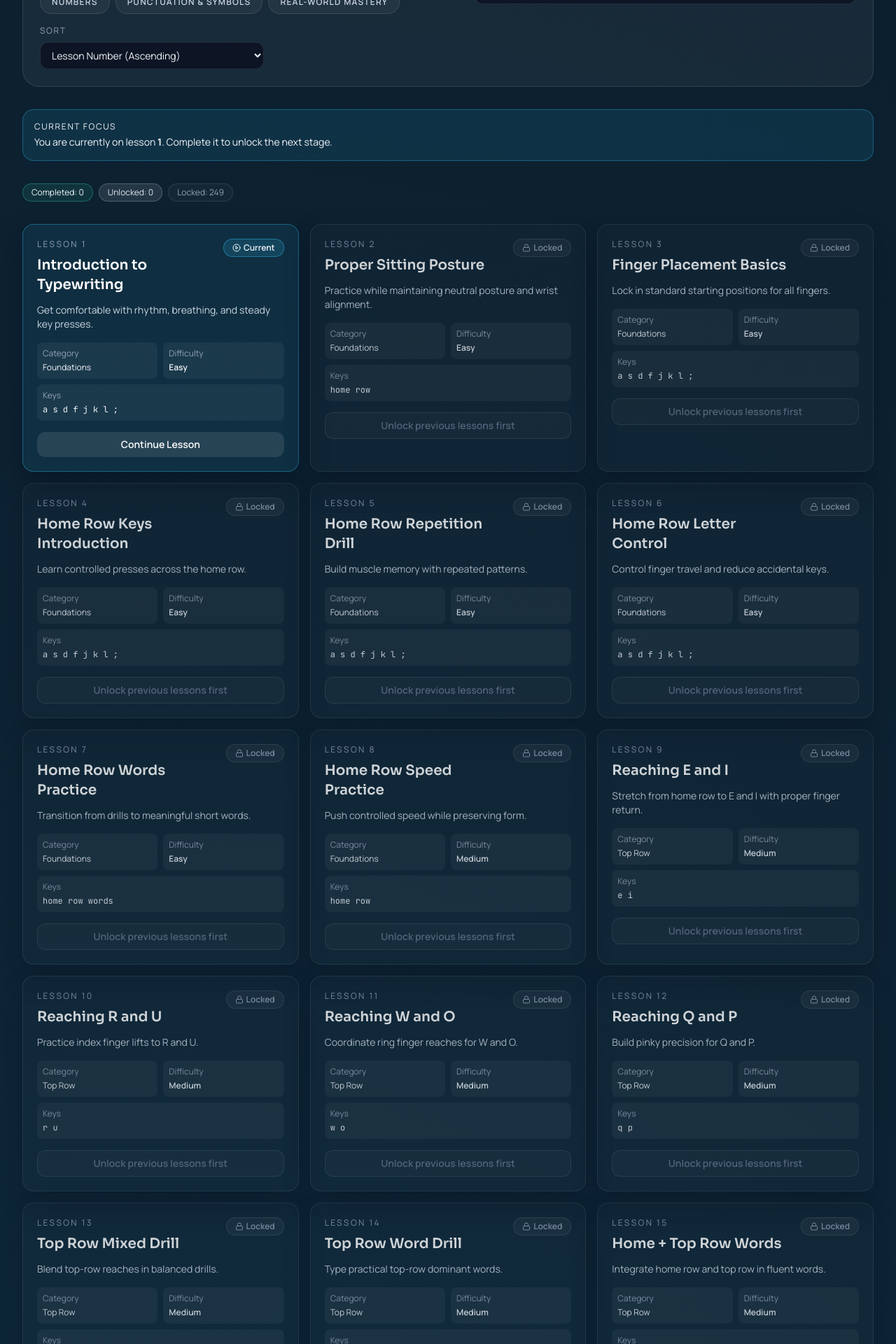
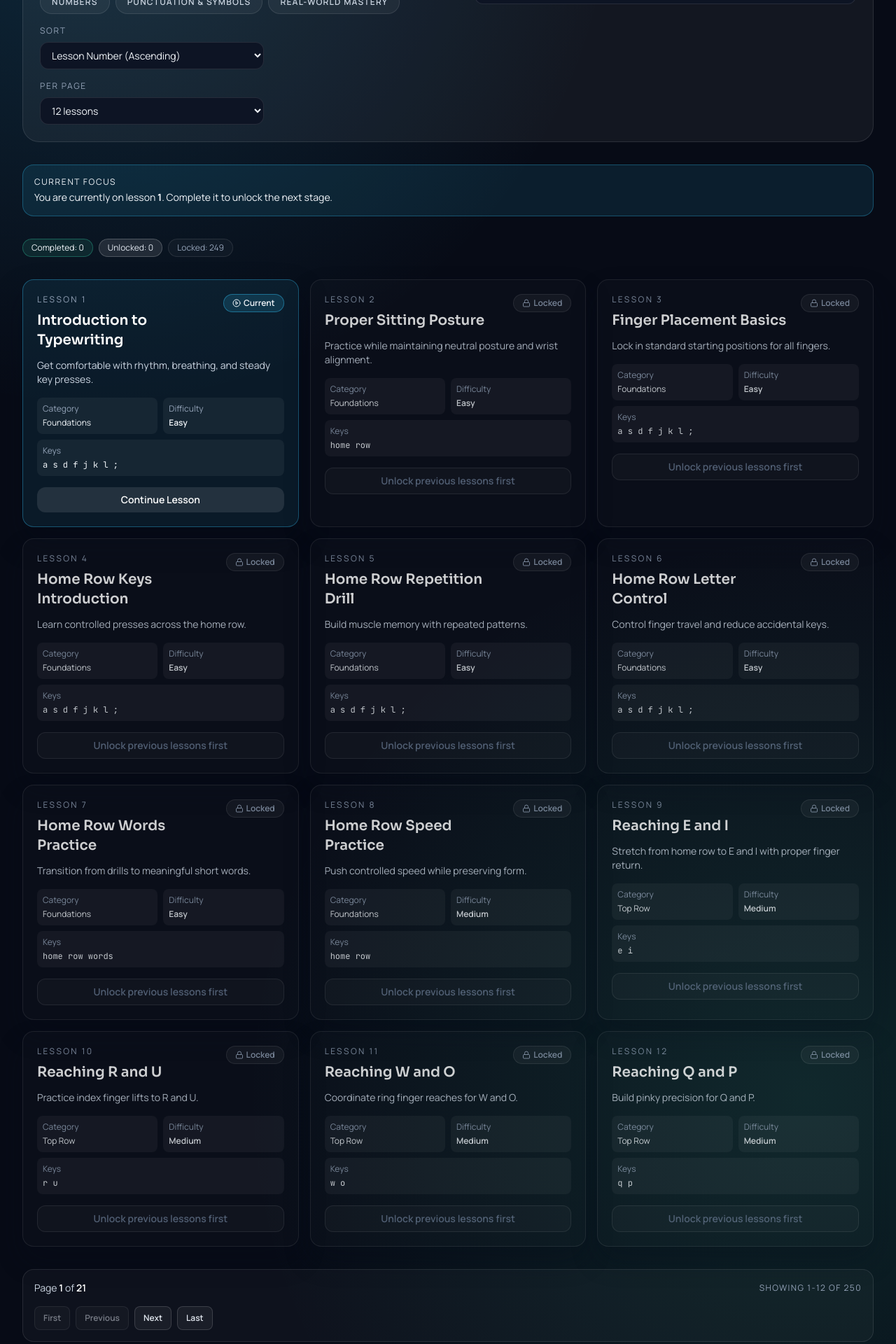
Before and after one commit to Arbab-ofc/Typing-Academy, a React (Vite) app: page /lessons in a window 1280 px wide. Shown: the part 420-2340 px from the top of the page at 70% size. Built offline with nearby package versions, Linux system fonts and the light colour scheme.

Commit message:
Add lesson pagination and redesign mobile hamburger dropdown menu

```diff
--- a/src/components/layout/MobileMenu.jsx
+++ b/src/components/layout/MobileMenu.jsx
@@ -4,16 +4,23 @@ export default function MobileMenu({ isOpen, links, onClose }) {
   if (!isOpen) return null;
 
   return (
-    <div className="border-t border-white/10 bg-ink-900 px-4 py-3 md:hidden">
-      <nav className="flex flex-col gap-2">
+    <div className="px-4 pb-4 pt-2 md:hidden">
+      <div className="overflow-hidden rounded-2xl border border-white/15 bg-ink-900/95 shadow-panel backdrop-blur">
+        <div className="border-b border-white/10 px-4 py-3">
+          <p className="text-xs uppercase tracking-[0.14em] text-slate-400">Menu</p>
+        </div>
+
+        <nav className="grid gap-1 p-2">
           {links.map((item) => (
             <NavLink
               key={item.to}
               to={item.to}
               onClick={onClose}
               className={({ isActive }) =>
-              `rounded-lg px-3 py-2 text-sm font-semibold ${
-                isActive ? 'bg-white/10 text-white' : 'text-slate-300 hover:bg-white/5 hover:text-white'
+                `rounded-xl px-4 py-3 text-sm font-semibold transition ${
+                  isActive
+                    ? 'bg-gradient-to-r from-ocean-500/30 to-mint-500/30 text-white'
+                    : 'text-slate-200 hover:bg-white/10 hover:text-white'
                 }`
               }
             >
@@ -22,5 +29,6 @@ export default function MobileMenu({ isOpen, links, onClose }) {
           ))}
         </nav>
       </div>
+    </div>
   );
 }
--- a/src/components/layout/Navbar.jsx
+++ b/src/components/layout/Navbar.jsx
@@ -45,7 +45,7 @@ export default function Navbar() {
         <button
           type="button"
           onClick={() => setIsOpen((prev) => !prev)}
-          className="focus-ring inline-flex rounded-lg border border-white/10 p-2 text-slate-100 md:hidden"
+          className="focus-ring inline-flex rounded-xl border border-white/15 bg-white/[0.03] p-2.5 text-slate-100 transition hover:bg-white/10 md:hidden"
           aria-label="Toggle navigation"
         >
           {isOpen ? <FiX /> : <FiMenu />}
--- a/src/pages/LessonsPage.jsx
+++ b/src/pages/LessonsPage.jsx
@@ -1,4 +1,4 @@
-import { useMemo, useState } from 'react';
+import { useEffect, useMemo, useState } from 'react';
 import { Link } from 'react-router-dom';
 import { LESSONS, LESSON_CATEGORIES } from '../data/lessons';
 import { useAcademyContext } from '../hooks/useAcademyContext';
@@ -14,6 +14,8 @@ export default function LessonsPage() {
   const [activeCategory, setActiveCategory] = useState('All');
   const [query, setQuery] = useState('');
   const [sortBy, setSortBy] = useState('id-asc');
+  const [currentPage, setCurrentPage] = useState(1);
+  const [pageSize, setPageSize] = useState(12);
   const { progress, progressSummary, settings } = useAcademyContext();
   const learningMode = settings.learningMode || 'mission';
 
@@ -36,6 +38,23 @@ export default function LessonsPage() {
     }
     return items;
   }, [filteredLessons, sortBy]);
+
+  const totalPages = Math.max(1, Math.ceil(displayedLessons.length / pageSize));
+
+  useEffect(() => {
+    setCurrentPage(1);
+  }, [activeCategory, query, sortBy, pageSize]);
+
+  useEffect(() => {
+    if (currentPage > totalPages) {
+      setCurrentPage(totalPages);
+    }
+  }, [currentPage, totalPages]);
+
+  const paginatedLessons = useMemo(() => {
+    const startIndex = (currentPage - 1) * pageSize;
+    return displayedLessons.slice(startIndex, startIndex + pageSize);
+  }, [displayedLessons, currentPage, pageSize]);
 
   const statusCounts = useMemo(
     () => ({
@@ -87,6 +106,19 @@ export default function LessonsPage() {
             <option value="difficulty">Difficulty</option>
           </select>
         </div>
+        <div className="mt-4 max-w-xs">
+          <label className="block text-xs uppercase tracking-[0.14em] text-slate-400">Per Page</label>
+          <select
+            value={pageSize}
+            onChange={(event) => setPageSize(Number(event.target.value))}
+            className="mt-2 w-full rounded-xl border border-white/10 bg-ink-900 px-3 py-2 text-sm text-slate-100 outline-none focus:border-ocean-500"
+          >
+            <option value={9}>9 lessons</option>
+            <option value={12}>12 lessons</option>
+            <option value={15}>15 lessons</option>
+            <option value={18}>18 lessons</option>
+          </select>
+        </div>
       </section>
 
       <section className="rounded-2xl border border-ocean-500/30 bg-ocean-500/10 p-4">
@@ -111,8 +143,8 @@ export default function LessonsPage() {
       </section>
 
       <section className="grid gap-4 sm:grid-cols-2 xl:grid-cols-3">
-        {displayedLessons.length ? (
-          displayedLessons.map((lesson) => (
+        {paginatedLessons.length ? (
+          paginatedLessons.map((lesson) => (
             <LessonCard key={lesson.id} lesson={lesson} status={getLessonStatus(lesson.id, progress, learningMode)} />
           ))
         ) : (
@@ -121,6 +153,56 @@ export default function LessonsPage() {
           </div>
         )}
       </section>
+
+      {displayedLessons.length ? (
+        <section className="rounded-2xl border border-white/10 bg-white/[0.03] p-4">
+          <div className="flex flex-wrap items-center justify-between gap-3">
+            <p className="text-sm text-slate-300">
+              Page <span className="font-semibold text-white">{currentPage}</span> of{' '}
+              <span className="font-semibold text-white">{totalPages}</span>
+            </p>
+            <p className="text-xs uppercase tracking-[0.12em] text-slate-400">
+              Showing {Math.min((currentPage - 1) * pageSize + 1, displayedLessons.length)}-
+              {Math.min(currentPage * pageSize, displayedLessons.length)} of {displayedLessons.length}
+            </p>
+          </div>
+
+          <div className="mt-4 flex flex-wrap gap-2">
+            <button
+              type="button"
+              onClick={() => setCurrentPage(1)}
+              disabled={currentPage === 1}
+              className="rounded-lg border border-white/15 bg-white/5 px-3 py-2 text-xs font-semibold text-slate-200 transition hover:bg-white/10 disabled:cursor-not-allowed disabled:opacity-50"
+            >
+              First
+            </button>
+            <button
+              type="button"
+              onClick={() => setCurrentPage((prev) => Math.max(1, prev - 1))}
+              disabled={currentPage === 1}
+              className="rounded-lg border border-white/15 bg-white/5 px-3 py-2 text-xs font-semibold text-slate-200 transition hover:bg-white/10 disabled:cursor-not-allowed disabled:opacity-50"
+            >
+              Previous
+            </button>
+            <button
+              type="button"
+              onClick={() => setCurrentPage((prev) => Math.min(totalPages, prev + 1))}
+              disabled={currentPage === totalPages}
+              className="rounded-lg border border-white/15 bg-white/5 px-3 py-2 text-xs font-semibold text-slate-200 transition hover:bg-white/10 disabled:cursor-not-allowed disabled:opacity-50"
+            >
+              Next
+            </button>
+            <button
+              type="button"
+              onClick={() => setCurrentPage(totalPages)}
+              disabled={currentPage === totalPages}
+              className="rounded-lg border border-white/15 bg-white/5 px-3 py-2 text-xs font-semibold text-slate-200 transition hover:bg-white/10 disabled:cursor-not-allowed disabled:opacity-50"
+            >
+              Last
+            </button>
+          </div>
+        </section>
+      ) : null}
     </div>
   );
 }
```
Lines whose indentation alone changed are shown as unchanged.
